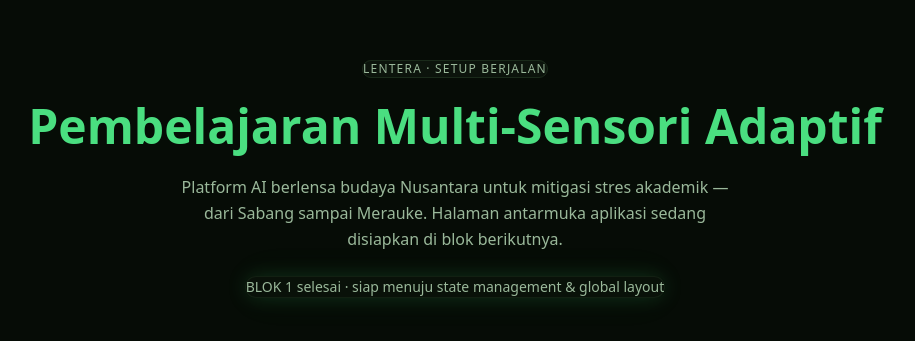
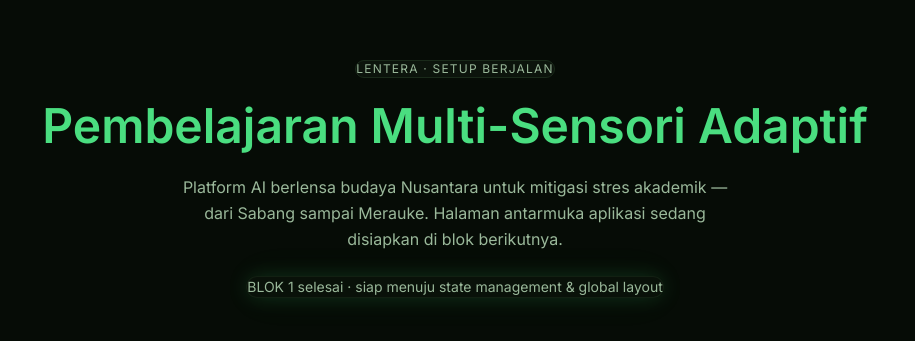
Before and after one commit to galiihajiip/lentera, a Next.js app: page / in a window 1280 px wide. Shown: the part 221-562 px from the top of the page, without its empty margins (185-1100 px from the left). Built offline with nearby package versions, Linux system fonts and the light colour scheme.

Commit message:
feat: global layout dengan font Sora/Inter, metadata LENTERA, dan PWA meta tags
Generated with [Devin](https://cli.devin.ai/docs)

Co-Authored-By: Devin <158243242+devin-ai-integration[bot]@users.noreply.github.com>

```diff
--- a/src/app/layout.tsx
+++ b/src/app/layout.tsx
@@ -1,33 +1,57 @@
-import type { Metadata } from "next";
-import { Geist, Geist_Mono } from "next/font/google";
-import "./globals.css";
+import type { Metadata, Viewport } from 'next'
+import { Sora, Inter } from 'next/font/google'
+import './globals.css'
 
-const geistSans = Geist({
-  variable: "--font-geist-sans",
-  subsets: ["latin"],
-});
+// ─── Font Setup ──────────────────────────────────────────────
+const sora = Sora({
+  subsets: ['latin'],
+  weight: ['400', '600', '700', '800'],
+  variable: '--font-sora',
+  display: 'swap',
+})
 
-const geistMono = Geist_Mono({
-  variable: "--font-geist-mono",
-  subsets: ["latin"],
-});
+const inter = Inter({
+  subsets: ['latin'],
+  weight: ['300', '400', '500', '600'],
+  variable: '--font-inter',
+  display: 'swap',
+})
 
+// ─── Metadata ────────────────────────────────────────────────
 export const metadata: Metadata = {
-  title: "Create Next App",
-  description: "Generated by create next app",
-};
+  title: 'LENTERA — Platform Pembelajaran AI',
+  description:
+    'Platform Pembelajaran Multi-Sensori Adaptif Berbasis AI & Lensa Budaya untuk Mitigasi Stres Akademik. Dibangun oleh Tim UPN Veteran Jawa Timur untuk NITRO 2026.',
+  manifest: '/manifest.json',
+  appleWebApp: {
+    capable: true,
+    statusBarStyle: 'black-translucent',
+    title: 'LENTERA',
+  },
+  icons: {
+    icon: '/icons/icon-192.png',
+    apple: '/icons/icon-192.png',
+  },
+}
 
+export const viewport: Viewport = {
+  themeColor: '#4ade80',
+  width: 'device-width',
+  initialScale: 1,
+  maximumScale: 1,
+}
+
+// ─── Root Layout ─────────────────────────────────────────────
 export default function RootLayout({
   children,
-}: Readonly<{
-  children: React.ReactNode;
-}>) {
+}: {
+  children: React.ReactNode
+}) {
   return (
-    <html
-      lang="en"
-      className={`${geistSans.variable} ${geistMono.variable} h-full antialiased`}
-    >
-      <body className="min-h-full flex flex-col">{children}</body>
+    <html lang="id" className={`${sora.variable} ${inter.variable} scroll-smooth`}>
+      <body className="bg-lentera-bg text-lentera-text min-h-screen antialiased font-body">
+        {children}
+      </body>
     </html>
-  );
+  )
 }
```
